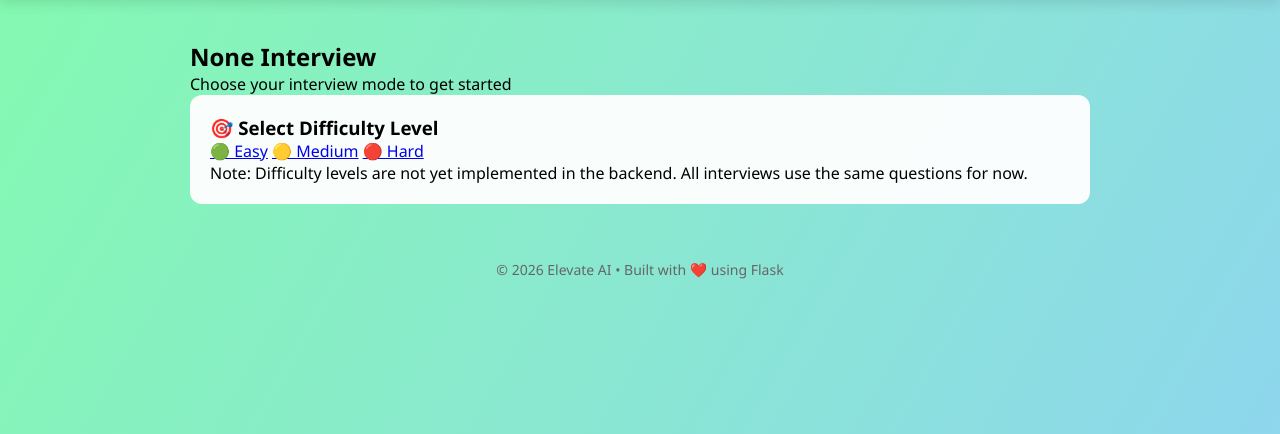
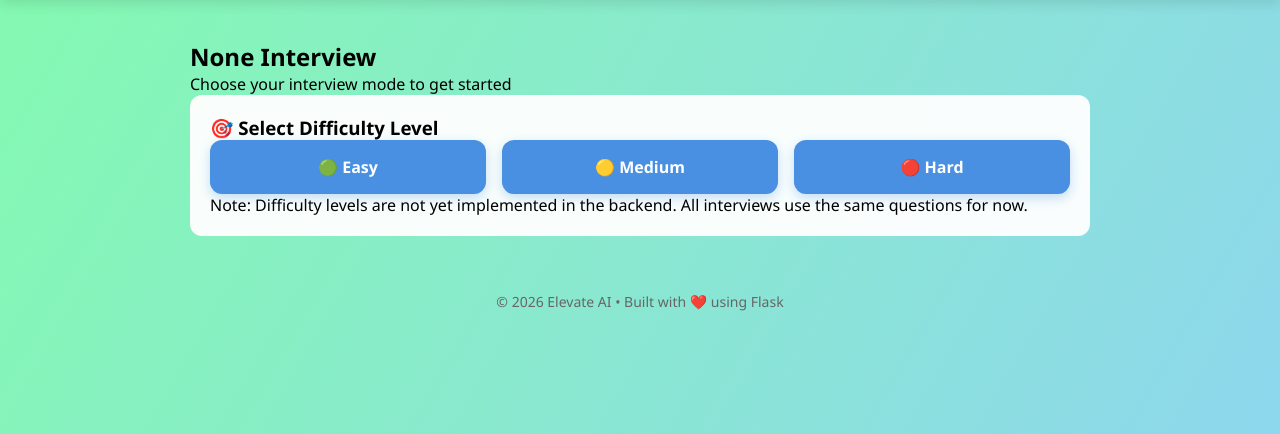
Before and after one commit to Suhas-H-N/ElevateAI, a Flask app: page /mode in a window 1280 px wide. Shown: the part 70-504 px from the top of the page. Run offline with Flask 3, Linux system fonts and the light colour scheme; a user stored in the database is signed in.

Commit message:
Updated the interview options to clickable buttons

```diff
--- a/static/style.css
+++ b/static/style.css
@@ -183,6 +183,33 @@ button:hover {
     margin-bottom: 16px;
 }
 
+/* ===== INTERVIEW BUTTONS ===== */
+.interview-grid {
+    display: grid;
+    grid-template-columns: repeat(auto-fit, minmax(200px, 1fr));
+    gap: 16px;
+}
+
+.interview-btn {
+    display: block;
+    text-decoration: none;
+    background: #4A90E2;
+    color: white;
+    padding: 16px;
+    border-radius: 12px;
+    text-align: center;
+    font-weight: 600;
+    font-size: 16px;
+    transition: all 0.3s ease;
+    box-shadow: 0 4px 12px rgba(74, 144, 226, 0.3);
+}
+
+.interview-btn:hover {
+    background: #357ABD;
+    transform: translateY(-2px);
+    box-shadow: 0 6px 16px rgba(74, 144, 226, 0.4);
+}
+
 /* ===== INTERVIEW ===== */
 .interview-container {
     max-width: 800px;
@@ -257,8 +284,13 @@ body.dark textarea {
     border: 1px solid #555;
 }
 
-body.dark .navbar {
-    background: rgba(30,30,30,0.95);
+body.dark .interview-btn {
+    background: #5A9BD4;
+    box-shadow: 0 4px 12px rgba(90, 155, 212, 0.3);
+}
+
+body.dark .interview-btn:hover {
+    background: #4A8BC4;
 }
 
 /* ===== FOOTER ===== */
```
